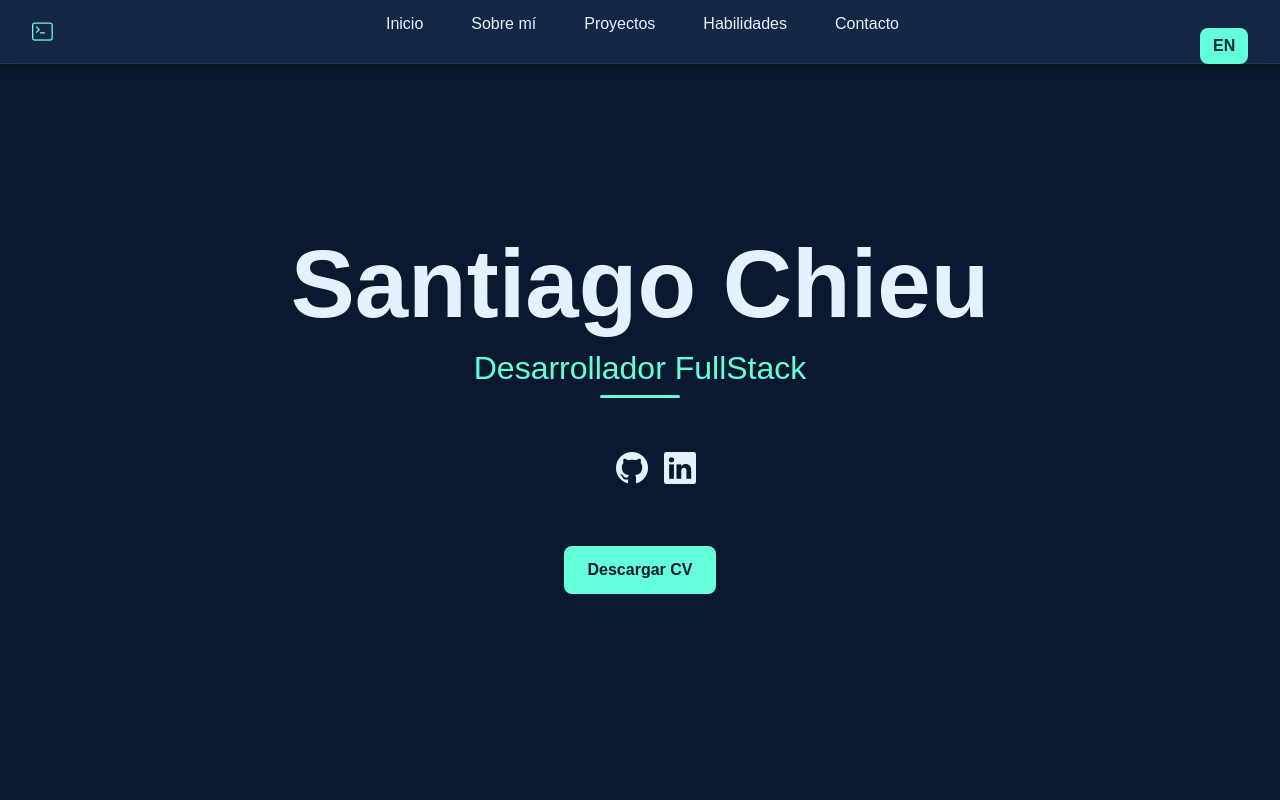
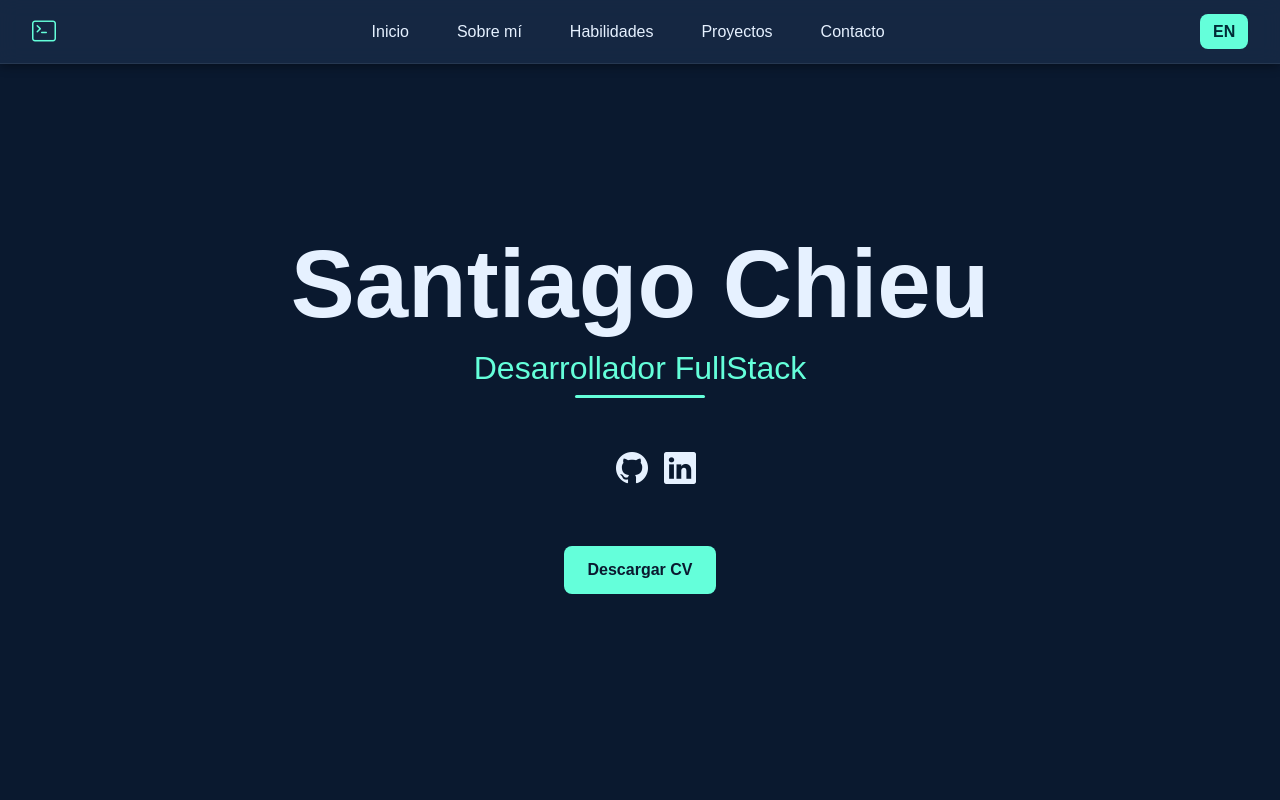
Before and after one commit to santichieu/Portfolio, a React (Vite) app: page / in a window 1280 px wide. Shown: the top 800 px of the page. Built offline with nearby package versions, Linux system fonts and the light colour scheme.

Commit message:
Fix css in various components

```diff
--- a/src/components/SkillsAndTools/SkillsAndTools.css
+++ b/src/components/SkillsAndTools/SkillsAndTools.css
@@ -49,7 +49,6 @@
 
 .toolsBox h4 {
   color: #64ffda;
-  margin-bottom: 1rem;
   font-size: 1.4rem;
   text-align: center;
 }
@@ -67,7 +66,7 @@
   color: #d0d0d0;
   font-size: 1.1rem;
   position: relative;
-  padding-left: 1.5rem; /* espacio para el símbolo */
+  padding-left: 1.5rem;
   transition: color 0.3s ease, transform 0.3s ease;
   cursor: default;
 }
--- a/src/components/aboutme/AboutMe.jsx
+++ b/src/components/aboutme/AboutMe.jsx
@@ -4,9 +4,9 @@ import "./AboutMe.css"
 const AboutMe = () => {
   const {t} = useTranslate();
   return (
-    <div id="aboutMe">
+    <section id="aboutMe">
     <div  className="aboutmecontainer">
-      <section className="aboutmecontent">
+      <div className="aboutmecontent">
           <h3 className="header">
             <span className="spantitle">
               {t("About Me")}
@@ -24,9 +24,9 @@ const AboutMe = () => {
         <div className="englishlevelandgrowth">
           {t("englishlevelandgrowth")}
         </div>
-      </section>
+      </div>
     </div>
-    </div>
+    </section>
   );
 }
 
--- a/src/components/contact/Contact.css
+++ b/src/components/contact/Contact.css
@@ -84,7 +84,7 @@
 .textareaicon {
   position: absolute;
   left: 14px;
-  top: 18px;
+  top: 12px;
   color: #64FFDA;
   font-size: 1.2rem;
 }
@@ -108,7 +108,7 @@
 
 .forminput,
 .formtextarea,
-.form-input { /* fallback por si mezclaste clases */
+.form-input {
   width: 100%;
   padding: 12px 12px 12px 40px;
   background: #0A192F;
--- a/src/components/home/Home.css
+++ b/src/components/home/Home.css
@@ -27,8 +27,8 @@
   color: #64FFDA;
 }
 
-.underline {
-  width: 80px;
+.underlinetitle {
+  width: 130px;
   height: 3px;
   background: #64FFDA;
   margin: 8px auto 15px;
@@ -51,7 +51,7 @@
   color: #64FFDA;
 }
 
-button {
+.downloadbutton {
   margin-top: 1.8rem;
   padding: 12px 24px;
   background-color: #64FFDA;
--- a/src/components/home/Home.jsx
+++ b/src/components/home/Home.jsx
@@ -25,7 +25,7 @@ const downloadPDF = () => {
 
   return (
     <>
-    <div id="home" className="homeContainer">
+    <section id="home" className="homeContainer">
     <h1 className="Name">Santiago Chieu</h1>
     <div className="header">
           <h2>
@@ -33,7 +33,7 @@ const downloadPDF = () => {
               {t("FullStack Developer")}
             </span>
           </h2>
-          <div className="underline"></div>
+          <div className="underlinetitle"></div>
 
         </div>
     <ul className="social-links">
@@ -57,9 +57,10 @@ const downloadPDF = () => {
           </a>
         </li>
       </ul>
-      <button onClick={downloadPDF}>{t("Download CV")}</button>
 
-    </div>
+      <button className="downloadbutton" onClick={downloadPDF}>{t("Download CV")}</button>
+
+    </section>
     </>
   )
 }
--- a/src/components/navbar/NavBar.css
+++ b/src/components/navbar/NavBar.css
@@ -1,4 +1,3 @@
-/* ===== NAVBAR ===== */
 .navbar {
   width: 100%;
   background-color: rgba(23, 42, 69, 0.9);
@@ -14,7 +13,6 @@
   box-shadow: 0 2px 10px rgba(0, 0, 0, 0.4);
 }
 
-/* ===== CONTAINER ===== */
 .navContainer {
   height: 100%;
   display: flex;
@@ -23,18 +21,36 @@
   width: 100%;
 }
 
-/* ===== LOGO ===== */
-.logo {
-  font-size: 1.3rem;
+.logo a {
+  font-size: 1.5rem;
   font-weight: 600;
   color: #64FFDA;
+  text-decoration: none;
+  transition: 0.2s ease;
 }
 
-/* ===== LINKS DESKTOP ===== */
+.logo a {
+  display: inline-flex;
+  align-items: center;
+}
+
+.logo a i {
+  font-size: 1.5rem;
+  color: #64FFDA;
+  transition: transform 0.25s ease;
+}
+
+.logo a:hover i {
+  transform: scale(1.4);
+}
+
+
 .navLinks {
   display: flex;
   gap: 3em;
   list-style: none;
+  padding: 0px 0px 0px 0px;
+  margin: 0px;
 }
 
 .navLinks li a {
@@ -64,14 +80,14 @@
   width: 100%;
 }
 
-/* ===== CONTROLS (LANG + BURGER) ===== */
+
 .controls {
   display: flex;
   align-items: center;
   gap: 0.6rem;
 }
 
-/* ===== BOTÓN CAMBIO IDIOMA ===== */
+
 .language-toggle {
   display: inline-flex;
   align-items: center;
@@ -92,7 +108,6 @@
   background-color: #72ffe0;
 }
 
-/* ===== HAMBURGER ===== */
 .hamburger {
   width: 30px;
   height: 22px;
@@ -122,7 +137,6 @@
   transform: translateY(-9px) rotate(-45deg);
 }
 
-/* ===== MOBILE ===== */
 @media (max-width: 768px) {
 
   .hamburger {
@@ -147,23 +161,19 @@
     display: none;
     animation: slideIn 0.3s ease-out;
   }
-
   .navLinks.open {
     display: flex;
   }
 
-  /* Orden correcto */
   .logo { order: 1; }
   .controls { order: 2; }
   .navLinks { order: 3; }
 
-  /* Mantener controles a la derecha */
   .controls {
     margin-left: auto;
   }
 }
 
-/* Animación menú mobile */
 @keyframes slideIn {
   from {
     opacity: 0;
--- a/src/components/navbar/NavBar.jsx
+++ b/src/components/navbar/NavBar.jsx
@@ -12,21 +12,18 @@ const Navbar = () => {
     <nav className="navbar">
       <div className="navContainer">
 
-        {/* LOGO */}
         <div className="logo">
-          <i className="bi bi-terminal"></i>
+          <a href="#home"><i className="bi bi-terminal"></i></a>
         </div>
 
-        {/* LINKS */}
         <ul className={`navLinks ${open ? "open" : ""}`}>
           <li><a href="#home">{t("Home")}</a></li>
           <li><a href="#aboutMe">{t("About Me")}</a></li>
+          <li><a href="#skills">{t("Skills")}</a></li>
           <li><a href="#projects">{t("Projects")}</a></li>
-          <li><a href="#skills">{t("Skills")}</a></li>
           <li><a href="#contact">{t("Contact")}</a></li>
         </ul>
 
-        {/* CONTROLES: IDIOMA + HAMBURGER */}
         <div className="controls">
           <button
             className="language-toggle"
--- a/src/components/projects/Projects.jsx
+++ b/src/components/projects/Projects.jsx
@@ -5,7 +5,7 @@ import "./Projects.css"
 const Projects = () => {
     const {t} = useTranslate();
   return (
-    <div id="projects" className='projectContainer'>
+    <section id="projects" className='projectContainer'>
       <div className="header">
           <h2>
             <span className="spantitle">
@@ -64,7 +64,7 @@ const Projects = () => {
           </div>
         ))}
       </div>
-    </div>
+    </section>
   )
 }
 
--- a/src/index.css
+++ b/src/index.css
@@ -0,0 +1,3 @@
+section {
+  scroll-margin-top: 5em;
+}
```
